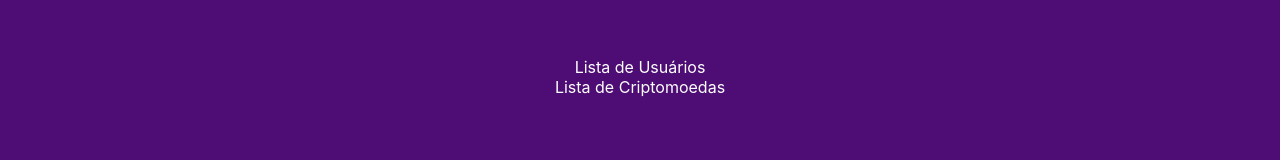
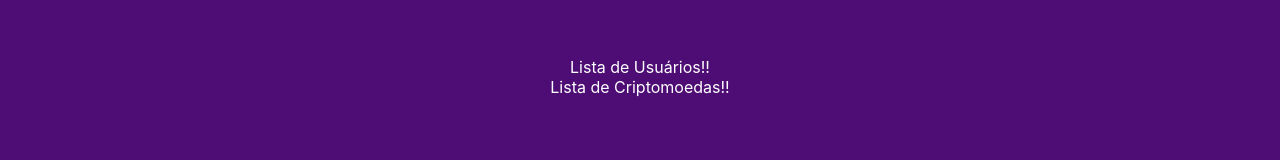
Before and after one commit to brfat/live-next, a Next.js app: page / in a window 1280 px wide. Shown: the part 273-433 px from the top of the page. Built offline with nearby package versions, Linux system fonts and the light colour scheme.

Commit message:
ajustes na home

```diff
--- a/pages/coins.js
+++ b/pages/coins.js
@@ -6,7 +6,7 @@ function coins() {
     {
       id: "1",
       name: "Bitcoin",
-      price: "R$ 250.000,00",
+      price: "R$ 231.000,00",
       recomendacao: "Forte compra",
     },
 
--- a/pages/index.js
+++ b/pages/index.js
@@ -13,8 +13,8 @@ export default function Home() {
       </Head>
 
       <main className={styles.container}>
-      <Link href="/user">Lista de Usuários</Link>
-       <Link href="/coins">Lista de Criptomoedas</Link>
+      <Link href="/user">Lista de Usuários!!</Link>
+       <Link href="/coins">Lista de Criptomoedas!!</Link>
       </main>
 
       <footer className={styles.footer}>
```
